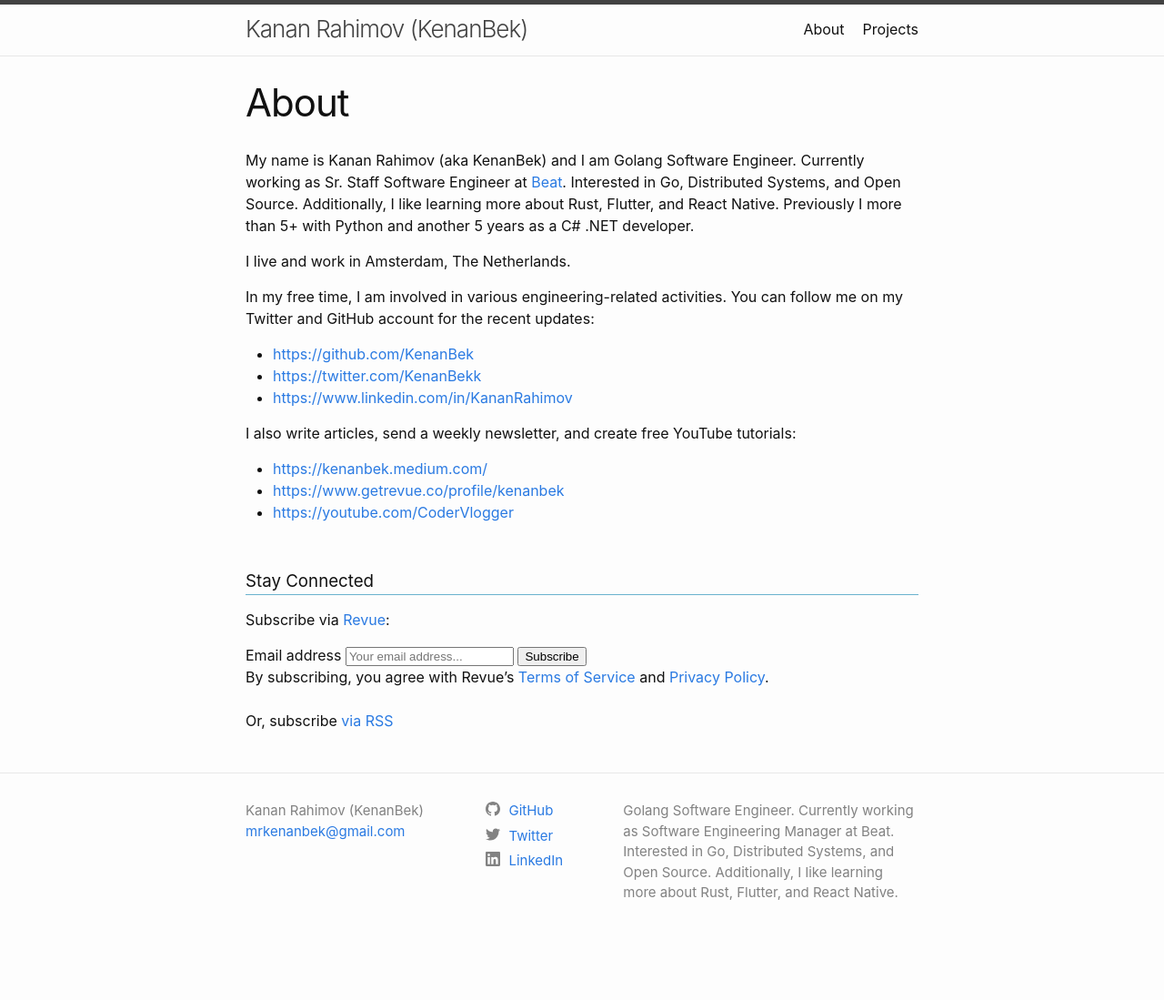
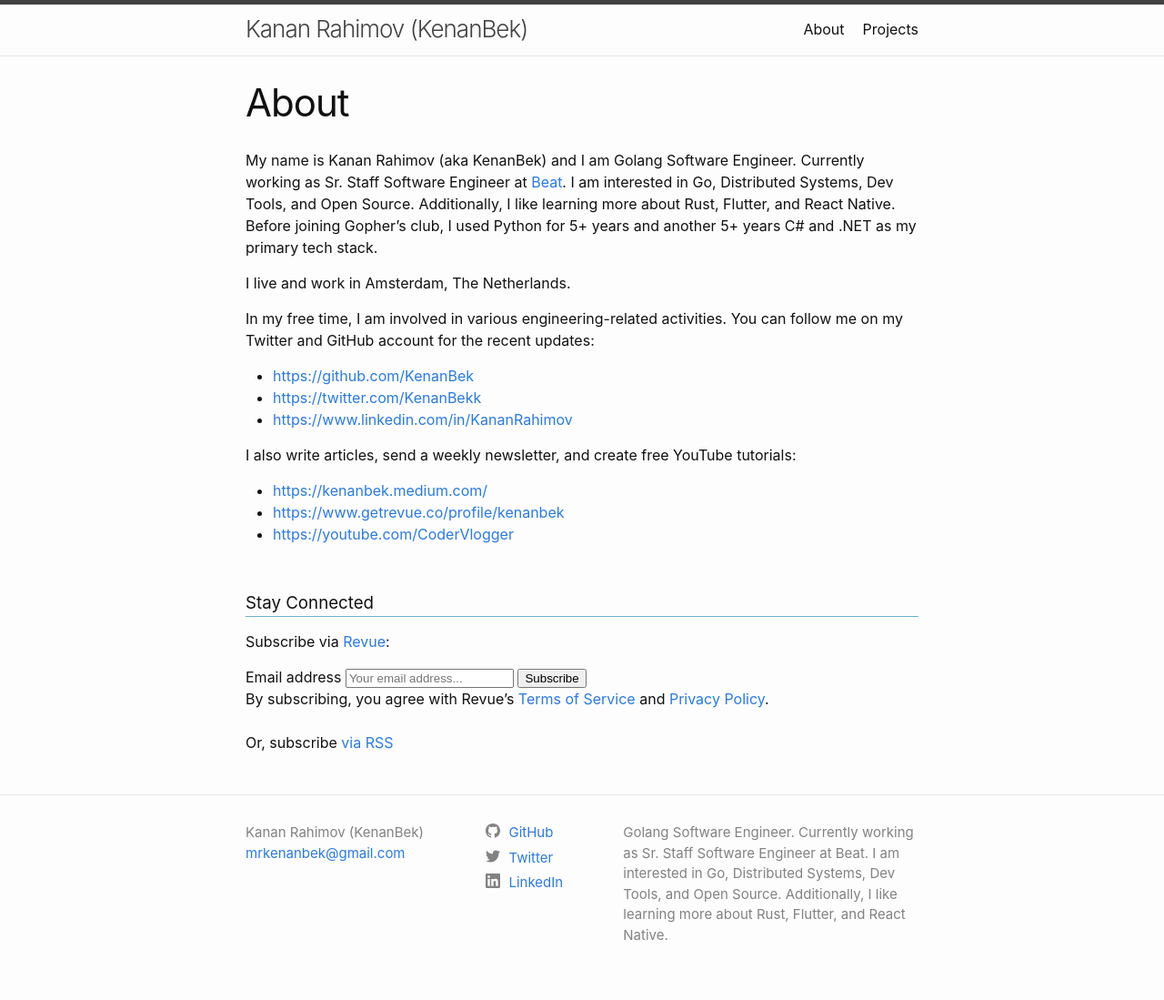
Before and after one commit to KenanBek/kenanbek.github.io, a Jekyll site: the page built from about.md, in a window 1280 px wide. Shown: the whole page at 91% size. Built offline with Jekyll 4.4.1, drawn with Linux system fonts in a browser that asks for light colours; before the commit the page ends 1053 px from its top, so only the background shows below that.

Commit message:
update bio

```diff
--- a/_config.yml
+++ b/_config.yml
@@ -16,7 +16,7 @@
 title: Kanan Rahimov (KenanBek)
 email: mrkenanbek@gmail.com
 description: >- # this means to ignore newlines until "baseurl:"
-  Golang Software Engineer. Currently working as Software Engineering Manager at Beat. Interested in Go, Distributed Systems, and Open Source. Additionally, I like learning more about Rust, Flutter, and React Native.
+  Golang Software Engineer. Currently working as Sr. Staff Software Engineer at Beat. I am interested in Go, Distributed Systems, Dev Tools, and Open Source. Additionally, I like learning more about Rust, Flutter, and React Native.
 baseurl: "" # the subpath of your site, e.g. /blog
 url: "https://kenanbek.github.io" # the base hostname & protocol for your site, e.g. http://example.com
 github_username:  KenanBek
--- a/about.md
+++ b/about.md
@@ -8,7 +8,7 @@ sitemap:
     lastmod: 2021-10-09 13:53:38 +0200
 ---
 
-My name is Kanan Rahimov (aka KenanBek) and I am Golang Software Engineer. Currently working as Sr. Staff Software Engineer at [Beat](https://www.linkedin.com/company/thebeatapp/). Interested in Go, Distributed Systems, and Open Source. Additionally, I like learning more about Rust, Flutter, and React Native. Previously I more than 5+ with Python and another 5 years as a C# .NET developer.
+My name is Kanan Rahimov (aka KenanBek) and I am Golang Software Engineer. Currently working as Sr. Staff Software Engineer at [Beat](https://www.linkedin.com/company/thebeatapp/). I am interested in Go, Distributed Systems, Dev Tools, and Open Source. Additionally, I like learning more about Rust, Flutter, and React Native. Before joining Gopher's club, I used Python for 5+ years and another 5+ years C# and .NET as my primary tech stack.
 
 I live and work in Amsterdam, The Netherlands.
 
```
